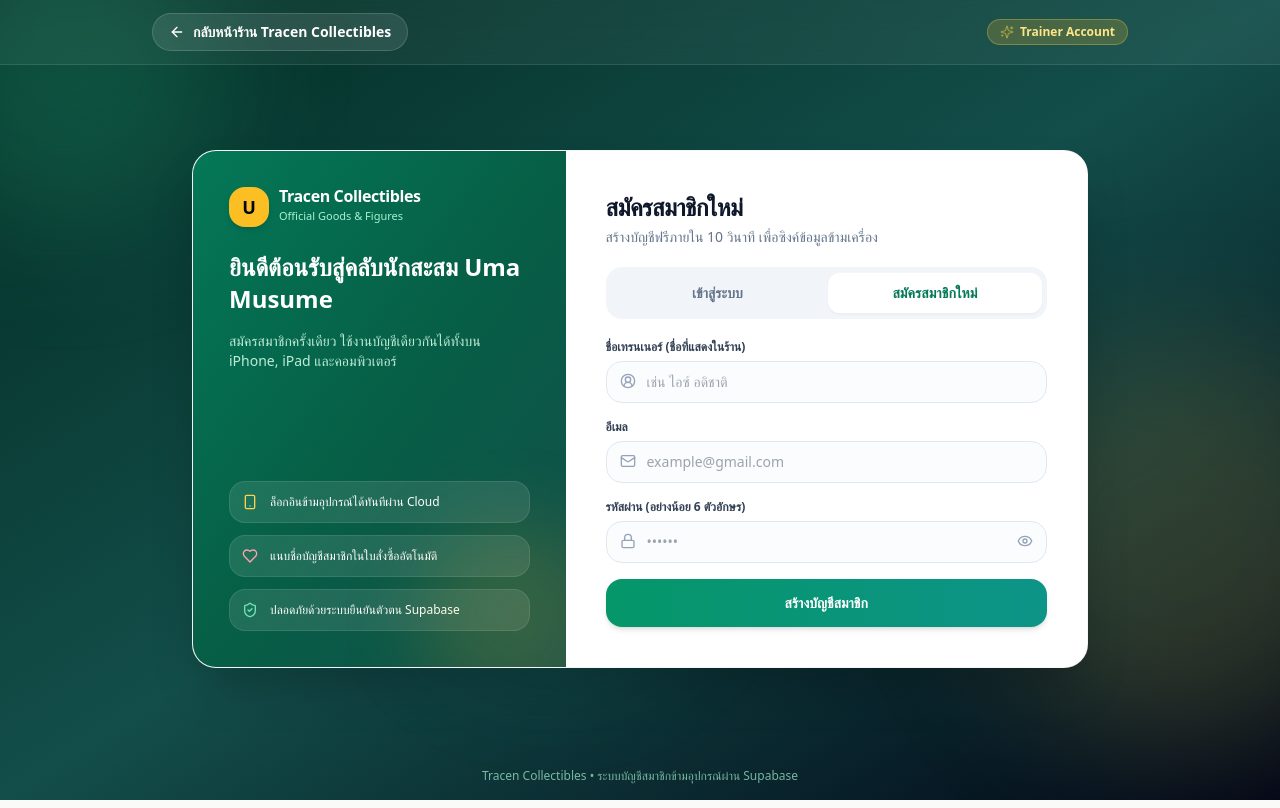
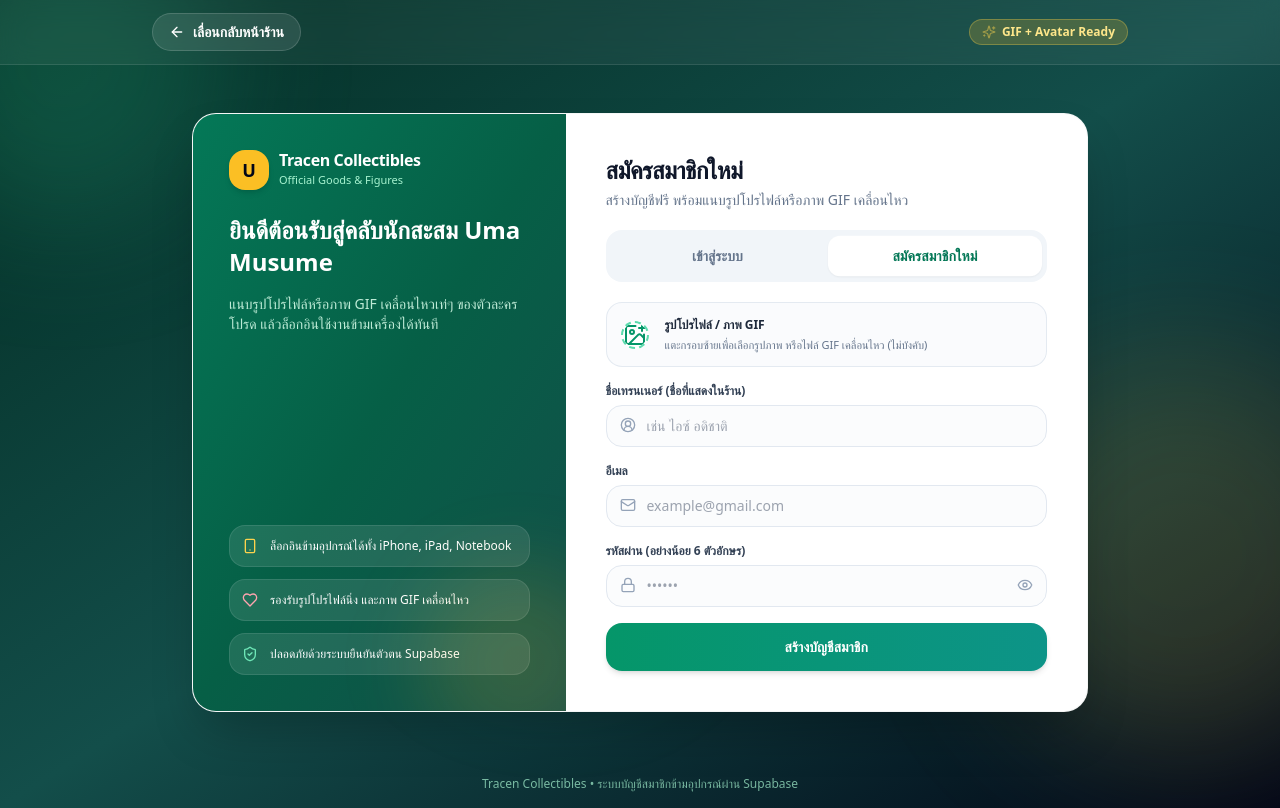
Before and after one commit to ICEKUNG434/uma-shop, a Next.js app: page /auth in a window 1280 px wide. Both pictures are taken after a click on the button "สมัครสมาชิกใหม่". Built offline with nearby package versions, Linux system fonts and the light colour scheme.

Commit message:
Implement avatar upload and processing for user profiles
Added avatar upload functionality with GIF support and improved user feedback for avatar selection.

```diff
--- a/app/auth/page.tsx
+++ b/app/auth/page.tsx
@@ -20,22 +20,97 @@ import {
   Smartphone,
   Heart,
   Trophy,
+  ImagePlus,
+  X,
 } from 'lucide-react';
 
+const IMGBB_API_KEY = 'f9b2ed4e3933997a26d3ebd8799b306e';
 const SUPABASE_URL = 'https://jwujhkuudfqpitouiqnw.supabase.co';
 const SUPABASE_PUBLISHABLE_KEY = 'sb_publishable_EJM1vWSsz9qNrjRg20lx8A_M-FxsBMq';
 const supabase = createClient(SUPABASE_URL, SUPABASE_PUBLISHABLE_KEY);
+
+function processAvatarFile(
+  file: File,
+  maxWidth = 400,
+  quality = 0.72
+): Promise<{
+  previewUrl: string;
+  base64Clean: string;
+  isGif: boolean;
+  sizeKB: number;
+}> {
+  return new Promise((resolve, reject) => {
+    const isGif = file.type === 'image/gif' || file.name.toLowerCase().endsWith('.gif');
+    const reader = new FileReader();
+
+    reader.onload = (event) => {
+      const rawDataUrl = (event.target?.result as string) || '';
+      const rawBase64 = rawDataUrl.split(',')[1] || '';
+
+      // ถ้ารองรับไฟล์ GIF ให้คงสภาพแอนิเมชัน GIF ไว้ ห้ามแปลงเป็น Canvas JPEG
+      if (isGif) {
+        const sizeKB = Math.max(1, Math.round(file.size / 1024));
+        resolve({
+          previewUrl: rawDataUrl,
+          base64Clean: rawBase64,
+          isGif: true,
+          sizeKB,
+        });
+        return;
+      }
+
+      const img = new Image();
+      img.onload = () => {
+        const scale = img.width > maxWidth ? maxWidth / img.width : 1;
+        const canvas = document.createElement('canvas');
+        canvas.width = Math.round(img.width * scale);
+        canvas.height = Math.round(img.height * scale);
+
+        const ctx = canvas.getContext('2d');
+        if (!ctx) {
+          reject(new Error('Canvas context unavailable'));
+          return;
+        }
+        ctx.drawImage(img, 0, 0, canvas.width, canvas.height);
+
+        const compressedDataUrl = canvas.toDataURL('image/jpeg', quality);
+        const base64Clean = compressedDataUrl.split(',')[1] || '';
+        const approxBytes = Math.round((compressedDataUrl.length * 3) / 4);
+        const sizeKB = Math.max(1, Math.round(approxBytes / 1024));
+        resolve({
+          previewUrl: compressedDataUrl,
+          base64Clean,
+          isGif: false,
+          sizeKB,
+        });
+      };
+      img.onerror = reject;
+      img.src = rawDataUrl;
+    };
+
+    reader.onerror = reject;
+    reader.readAsDataURL(file);
+  });
+}
 
 export default function AuthPage() {
   const router = useRouter();
   const [currentUser, setCurrentUser] = useState<User | null>(null);
   const [checkingSession, setCheckingSession] = useState(true);
+  const [isLeaving, setIsLeaving] = useState(false);
 
   const [mode, setMode] = useState<'login' | 'register'>('login');
   const [displayName, setDisplayName] = useState('');
   const [email, setEmail] = useState('');
   const [password, setPassword] = useState('');
   const [showPassword, setShowPassword] = useState(false);
+
+  // รูปโปรไฟล์ & GIF
+  const [avatarPreview, setAvatarPreview] = useState<string | null>(null);
+  const [avatarBase64, setAvatarBase64] = useState<string | null>(null);
+  const [avatarIsGif, setAvatarIsGif] = useState(false);
+  const [avatarSizeKB, setAvatarSizeKB] = useState(0);
+
   const [loading, setLoading] = useState(false);
   const [errorMsg, setErrorMsg] = useState<string | null>(null);
   const [successMsg, setSuccessMsg] = useState<string | null>(null);
@@ -55,6 +130,72 @@ export default function AuthPage() {
     return () => subscription.unsubscribe();
   }, []);
 
+  const navigateWithMacSlide = (targetPath: string, delayMs = 260) => {
+    setIsLeaving(true);
+    setTimeout(() => {
+      router.push(targetPath);
+    }, delayMs);
+  };
+
+  const handleAvatarChange = async (e: React.ChangeEvent<HTMLInputElement>) => {
+    const file = e.target.files?.[0];
+    if (!file) return;
+
+    if (!file.type.startsWith('image/')) {
+      setErrorMsg('กรุณาเลือกไฟล์รูปภาพ (JPG, PNG, WEBP หรือ GIF) เท่านั้นครับ');
+      return;
+    }
+
+    // จำกัดขนาด GIF ไม่ให้ใหญ่เกิน 4 MB เพื่อให้อัปโหลดได้ลื่นไหล
+    if (file.type === 'image/gif' && file.size > 4 * 1024 * 1024) {
+      setErrorMsg('ไฟล์ GIF ใหญ่เกิน 4 MB กรุณาเลือกไฟล์ GIF ที่ขนาดเล็กลงครับ');
+      return;
+    }
+
+    setErrorMsg(null);
+    try {
+      const processed = await processAvatarFile(file, 400, 0.72);
+      setAvatarPreview(processed.previewUrl);
+      setAvatarBase64(processed.base64Clean);
+      setAvatarIsGif(processed.isGif);
+      setAvatarSizeKB(processed.sizeKB);
+    } catch {
+      setErrorMsg('ไม่สามารถอ่านไฟล์รูปโปรไฟล์นี้ได้ กรุณาลองใหม่อีกครั้งครับ');
+    }
+  };
+
+  const handleRemoveAvatar = (e: React.MouseEvent) => {
+    e.preventDefault();
+    e.stopPropagation();
+    setAvatarPreview(null);
+    setAvatarBase64(null);
+    setAvatarIsGif(false);
+    setAvatarSizeKB(0);
+  };
+
+  const uploadAvatarToImgBB = async (): Promise<string | null> => {
+    if (!avatarBase64) return null;
+    try {
+      const formData = new FormData();
+      formData.append('key', IMGBB_API_KEY);
+      formData.append('image', avatarBase64);
+      formData.append('name', `trainer-avatar-${Date.now()}`);
+
+      const res = await fetch('https://api.imgbb.com/1/upload', {
+        method: 'POST',
+        body: formData,
+      });
+      const data = await res.json();
+      if (data?.success && data?.data?.url) {
+        return data.data.url as string;
+      }
+      return null;
+    } catch (err) {
+      console.error('อัปโหลดรูปโปรไฟล์ไม่สำเร็จ:', err);
+      return null;
+    }
+  };
+
   const handleSubmit = async (e: React.FormEvent) => {
     e.preventDefault();
     setErrorMsg(null);
@@ -63,12 +204,19 @@ export default function AuthPage() {
 
     try {
       if (mode === 'register') {
+        let uploadedAvatarUrl: string | null = null;
+        if (avatarBase64) {
+          uploadedAvatarUrl = await uploadAvatarToImgBB();
+        }
+
         const { data, error } = await supabase.auth.signUp({
           email: email.trim(),
           password,
           options: {
             data: {
               display_name: displayName.trim() || email.split('@')[0],
+              avatar_url: uploadedAvatarUrl,
+              avatar_is_gif: avatarIsGif,
             },
           },
         });
@@ -80,10 +228,10 @@ export default function AuthPage() {
             'สมัครสมาชิกสำเร็จ! กรุณากดยืนยันในอีเมล หรือปิด Confirm email ใน Supabase'
           );
         } else {
-          setSuccessMsg('สมัครสมาชิกสำเร็จ! กำลังพากลับสู่หน้าร้าน...');
+          setSuccessMsg('สมัครสมาชิกและตั้งค่าโปรไฟล์สำเร็จ! กำลังเลื่อนกลับหน้าร้าน...');
           setTimeout(() => {
-            router.push('/');
-          }, 900);
+            navigateWithMacSlide('/', 260);
+          }, 700);
         }
       } else {
         const { error } = await supabase.auth.signInWithPassword({
@@ -94,10 +242,10 @@ export default function AuthPage() {
         if (error) {
           setErrorMsg('อีเมลหรือรหัสผ่านไม่ถูกต้อง กรุณาลองใหม่อีกครั้งครับ');
         } else {
-          setSuccessMsg('เข้าสู่ระบบสำเร็จ! กำลังพากลับสู่หน้าร้าน...');
+          setSuccessMsg('เข้าสู่ระบบสำเร็จ! กำลังเลื่อนกลับหน้าร้าน...');
           setTimeout(() => {
-            router.push('/');
-          }, 800);
+            navigateWithMacSlide('/', 260);
+          }, 650);
         }
       }
     } catch {
@@ -120,15 +268,32 @@ export default function AuthPage() {
     currentUser?.email?.split('@')[0] ||
     'เทรนเนอร์';
 
+  const currentAvatarUrl: string | null = currentUser?.user_metadata?.avatar_url || null;
+
   return (
-    <div className="min-h-screen relative overflow-hidden bg-gradient-to-br from-emerald-950 via-teal-900 to-slate-950 text-slate-900 flex flex-col justify-between">
-      {/* แอนิเมชันแสงพื้นหลัง */}
+    <div
+      className={`min-h-screen relative overflow-hidden bg-gradient-to-br from-emerald-950 via-teal-900 to-slate-950 text-slate-900 flex flex-col justify-between transition-all duration-300 ease-out ${
+        isLeaving
+          ? 'opacity-0 translate-x-10 scale-[0.985]'
+          : 'opacity-100 translate-x-0 scale-100'
+      }`}
+    >
       <style jsx>{`
         svg {
           max-width: 24px;
           max-height: 24px;
           display: inline-block;
           flex-shrink: 0;
+        }
+        @keyframes macSlideEnter {
+          0% {
+            opacity: 0;
+            transform: translateX(36px) scale(0.985);
+          }
+          100% {
+            opacity: 1;
+            transform: translateX(0) scale(1);
+          }
         }
         @keyframes pulseBlob {
           0%, 100% {
@@ -145,6 +310,9 @@ export default function AuthPage() {
           100% {
             transform: translateX(100%);
           }
+        }
+        .mac-page-enter {
+          animation: macSlideEnter 0.38s cubic-bezier(0.22, 1, 0.36, 1) both;
         }
         .blob-animate {
           animation: pulseBlob 8s ease-in-out infinite;
@@ -178,27 +346,26 @@ export default function AuthPage() {
       {/* แถบด้านบน */}
       <header className="relative z-10 border-b border-white/10 bg-white/5 backdrop-blur-md">
         <div className="max-w-5xl mx-auto px-4 sm:px-6 h-16 flex items-center justify-between">
-          <Link
-            href="/"
+          <button
+            type="button"
+            onClick={() => navigateWithMacSlide('/', 260)}
             className="group inline-flex items-center gap-2 rounded-full bg-white/10 hover:bg-white/20 border border-white/15 px-4 py-2 text-xs sm:text-sm font-semibold text-white transition-all duration-200 active:scale-95"
           >
             <ArrowLeft className="h-4 w-4 group-hover:-translate-x-1 transition-transform" />
-            <span>กลับหน้าร้าน Tracen Collectibles</span>
-          </Link>
+            <span>เลื่อนกลับหน้าร้าน</span>
+          </button>
 
-          <div className="flex items-center gap-2">
-            <span className="inline-flex items-center gap-1.5 rounded-full bg-amber-400/20 border border-amber-300/30 px-3 py-1 text-xs font-bold text-amber-200">
-              <Sparkles className="h-3.5 w-3.5 text-amber-300 animate-pulse" />
-              <span>Trainer Account</span>
-            </span>
-          </div>
+          <span className="inline-flex items-center gap-1.5 rounded-full bg-amber-400/20 border border-amber-300/30 px-3 py-1 text-xs font-bold text-amber-200">
+            <Sparkles className="h-3.5 w-3.5 text-amber-300 animate-pulse" />
+            <span>GIF + Avatar Ready</span>
+          </span>
         </div>
       </header>
 
-      {/* กล่องกลางแบบ Split Card */}
-      <main className="relative z-10 flex-1 flex items-center justify-center px-4 py-8 sm:py-12">
+      {/* กล่องกลางแบบ Split Card พร้อมเอฟเฟกต์เลื่อนเข้ามาแบบ macOS */}
+      <main className="mac-page-enter relative z-10 flex-1 flex items-center justify-center px-4 py-8 sm:py-12">
         <div className="w-full max-w-4xl grid grid-cols-1 lg:grid-cols-12 rounded-3xl overflow-hidden shadow-2xl border border-white/15 bg-white/95 backdrop-blur-xl">
-          {/* ฝั่งซ้าย: แบนเนอร์ต้อนรับเทรนเนอร์ */}
+          {/* ฝั่งซ้าย */}
           <div className="lg:col-span-5 bg-gradient-to-br from-emerald-700 via-emerald-800 to-teal-900 text-white p-7 sm:p-9 flex flex-col justify-between relative overflow-hidden">
             <div className="pointer-events-none absolute -right-12 -bottom-12 h-48 w-48 rounded-full bg-amber-400/15 blur-2xl" />
 
@@ -221,18 +388,18 @@ export default function AuthPage() {
                 ยินดีต้อนรับสู่คลับนักสะสม Uma Musume
               </h2>
               <p className="text-xs sm:text-sm text-emerald-100/90 leading-relaxed">
-                สมัครสมาชิกครั้งเดียว ใช้งานบัญชีเดียวกันได้ทั้งบน iPhone, iPad และคอมพิวเตอร์
+                แนบรูปโปรไฟล์หรือภาพ GIF เคลื่อนไหวเท่ๆ ของตัวละครโปรด แล้วล็อกอินใช้งานข้ามเครื่องได้ทันที
               </p>
             </div>
 
             <div className="space-y-3 pt-8 text-xs">
               <div className="flex items-center gap-3 rounded-2xl bg-white/10 border border-white/10 p-3">
                 <Smartphone className="h-4 w-4 text-amber-300 shrink-0" />
-                <span>ล็อกอินข้ามอุปกรณ์ได้ทันทีผ่าน Cloud</span>
+                <span>ล็อกอินข้ามอุปกรณ์ได้ทั้ง iPhone, iPad, Notebook</span>
               </div>
               <div className="flex items-center gap-3 rounded-2xl bg-white/10 border border-white/10 p-3">
                 <Heart className="h-4 w-4 text-rose-300 shrink-0" />
-                <span>แนบชื่อบัญชีสมาชิกในใบสั่งซื้ออัตโนมัติ</span>
+                <span>รองรับรูปโปรไฟล์นิ่ง และภาพ GIF เคลื่อนไหว</span>
               </div>
               <div className="flex items-center gap-3 rounded-2xl bg-white/10 border border-white/10 p-3">
                 <ShieldCheck className="h-4 w-4 text-emerald-300 shrink-0" />
@@ -241,7 +408,7 @@ export default function AuthPage() {
             </div>
           </div>
 
-          {/* ฝั่งขวา: ฟอร์มเข้าสู่ระบบ / สมัครบัญชี */}
+          {/* ฝั่งขวา */}
           <div className="lg:col-span-7 p-6 sm:p-9 lg:p-10 flex flex-col justify-center bg-white">
             {checkingSession ? (
               <div className="py-16 flex flex-col items-center justify-center gap-3 text-slate-500 text-sm">
@@ -251,8 +418,16 @@ export default function AuthPage() {
             ) : currentUser ? (
               <div className="space-y-6">
                 <div className="flex items-center gap-4">
-                  <div className="relative h-16 w-16 rounded-2xl bg-gradient-to-br from-emerald-500 to-teal-600 text-white flex items-center justify-center font-extrabold text-2xl shadow-md shrink-0">
-                    {displayTitle.charAt(0).toUpperCase()}
+                  <div className="relative h-16 w-16 rounded-2xl bg-gradient-to-br from-emerald-500 to-teal-600 text-white flex items-center justify-center font-extrabold text-2xl shadow-md shrink-0 overflow-hidden">
+                    {currentAvatarUrl ? (
+                      <img
+                        src={currentAvatarUrl}
+                        alt={displayTitle}
+                        className="h-full w-full object-cover"
+                      />
+                    ) : (
+                      displayTitle.charAt(0).toUpperCase()
+                    )}
                     <span className="absolute -bottom-1 -right-1 h-4 w-4 rounded-full bg-emerald-400 border-2 border-white" />
                   </div>
                   <div className="min-w-0">
@@ -269,7 +444,7 @@ export default function AuthPage() {
 
                 <div className="rounded-2xl bg-slate-50 border border-slate-200/80 p-4 text-xs space-y-2">
                   <p className="text-slate-600 leading-relaxed">
-                    บัญชีของคุณพร้อมใช้งานข้ามอุปกรณ์แล้ว สามารถนำอีเมลและรหัสผ่านนี้ไปล็อกอินบน{' '}
+                    บัญชีและรูปโปรไฟล์ของคุณซิงค์บน Cloud แล้ว สามารถนำไปล็อกอินบน{' '}
                     <span className="font-bold text-slate-900">iPhone, iPad หรือเครื่องอื่น</span>{' '}
                     ได้ทันทีครับ
                   </p>
@@ -286,12 +461,13 @@ export default function AuthPage() {
                 )}
 
                 <div className="space-y-3 pt-1">
-                  <Link
-                    href="/"
+                  <button
+                    type="button"
+                    onClick={() => navigateWithMacSlide('/', 260)}
                     className="relative overflow-hidden btn-shimmer w-full flex items-center justify-center rounded-2xl bg-gradient-to-r from-emerald-600 to-teal-600 py-3.5 text-sm font-bold text-white shadow-md hover:shadow-lg hover:-translate-y-0.5 transition-all active:scale-95"
                   >
                     ไปเลือกช้อปของสะสมต่อ
-                  </Link>
+                  </button>
                   <button
                     type="button"
                     onClick={handleSignOut}
@@ -312,11 +488,10 @@ export default function AuthPage() {
                   <p className="text-xs sm:text-sm text-slate-500 mt-1">
                     {mode === 'login'
                       ? 'กรอกอีเมลและรหัสผ่านเพื่อเข้าใช้งานบัญชีของคุณ'
-                      : 'สร้างบัญชีฟรีภายใน 10 วินาที เพื่อซิงค์ข้อมูลข้ามเครื่อง'}
+                      : 'สร้างบัญชีฟรี พร้อมแนบรูปโปรไฟล์หรือภาพ GIF เคลื่อนไหว'}
                   </p>
                 </div>
 
-                {/* แถบสลับโหมดพร้อมแอนิเมชัน */}
                 <div className="grid grid-cols-2 gap-1.5 rounded-2xl bg-slate-100 p-1.5">
                   <button
                     type="button"
@@ -365,6 +540,59 @@ export default function AuthPage() {
                 )}
 
                 <form onSubmit={handleSubmit} className="space-y-4">
+                  {/* ช่องแนบรูปโปรไฟล์ + รองรับภาพ GIF เฉพาะตอนสมัครสมาชิก */}
+                  {mode === 'register' && (
+                    <div className="rounded-2xl border border-slate-200/90 bg-slate-50/70 p-3.5">
+                      <div className="flex items-center gap-4">
+                        <label className="relative h-18 w-18 rounded-2xl border-2 border-dashed border-emerald-400/80 bg-white flex items-center justify-center cursor-pointer overflow-hidden shrink-0 hover:border-emerald-600 transition group">
+                          {avatarPreview ? (
+                            <>
+                              <img
+                                src={avatarPreview}
+                                alt="ตัวอย่างรูปโปรไฟล์"
+                                className="h-full w-full object-cover"
+                              />
+                              <button
+                                type="button"
+                                onClick={handleRemoveAvatar}
+                                className="absolute top-1 right-1 h-5 w-5 rounded-full bg-rose-600 text-white flex items-center justify-center shadow-xs hover:bg-rose-700"
+                                title="ลบรูปโปรไฟล์"
+                              >
+                                <X className="h-3 w-3" />
+                              </button>
+                            </>
+                          ) : (
+                            <ImagePlus className="h-6 w-6 text-emerald-600 group-hover:scale-110 transition-transform" />
+                          )}
+                          <input
+                            type="file"
+                            accept="image/*,.gif"
+                            onChange={handleAvatarChange}
+                            className="hidden"
+                          />
+                        </label>
+
+                        <div className="min-w-0 flex-1 space-y-1">
+                          <div className="flex items-center gap-1.5">
+                            <span className="text-xs font-bold text-slate-800">
+                              รูปโปรไฟล์ / ภาพ GIF
+                            </span>
+                            {avatarIsGif && (
+                              <span className="rounded-full bg-amber-100 border border-amber-300 px-2 py-0.5 text-[10px] font-extrabold text-amber-800">
+                                GIF เคลื่อนไหว
+                              </span>
+                            )}
+                          </div>
+                          <p className="text-[11px] text-slate-500 leading-snug">
+                            {avatarPreview
+                              ? `เลือกรูปแล้ว (${avatarSizeKB} KB) — แตะที่รูปเพื่อเปลี่ยนใหม่`
+                              : 'แตะกรอบซ้ายเพื่อเลือกรูปภาพ หรือไฟล์ GIF เคลื่อนไหว (ไม่บังคับ)'}
+                          </p>
+                        </div>
+                      </div>
+                    </div>
+                  )}
+
                   {mode === 'register' && (
                     <div>
                       <label className="block text-xs font-bold text-slate-700 mb-1.5">
```
